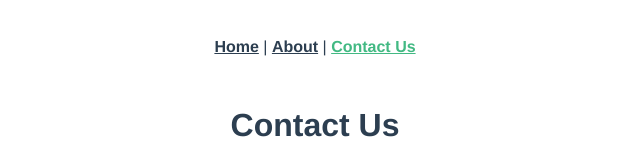
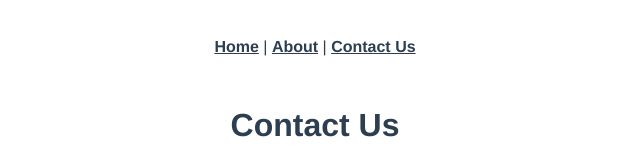
Before and after one commit to MariaTheresaAzzi/vuejs-proj, a Vue app: page /contact in a window 1280 px wide. Shown: the top 160 px of the page, without its empty margins (325-965 px from the left). Built offline with nearby package versions, Linux system fonts and the light colour scheme.

Commit message:
change the navbar and added the testin for the navbar component

```diff
--- a/src/App.vue
+++ b/src/App.vue
@@ -13,8 +13,3 @@ export default {
   }
 }
 </script>
-
-
-<style>
-@import './styles.css';
-</style>
--- a/src/components/NavBar.vue
+++ b/src/components/NavBar.vue
@@ -1,8 +1,12 @@
 <template>
   <nav>
-    <router-link to="/">Home</router-link> |
+    <!-- <router-link to="/">Home</router-link> |
     <router-link to="/about">About</router-link> |
-    <router-link to="/contact">Contact Us</router-link>
+    <router-link to="/contact">Contact Us</router-link> -->
+    <a href="/" class="nav-link">Home</a> |
+    <a href="/about" class="nav-link">About</a> |
+    <a href="/contact" class="nav-link">Contact Us</a>
+
   </nav>
   <router-view />
 </template>
--- /dev/null
+++ b/src/index.css
@@ -0,0 +1,20 @@
+#app {
+  font-family: Avenir, Helvetica, Arial, sans-serif;
+  -webkit-font-smoothing: antialiased;
+  -moz-osx-font-smoothing: grayscale;
+  text-align: center;
+  color: #2c3e50;
+}
+
+nav {
+  padding: 30px;
+}
+
+.nav-link {
+  font-weight: bold;
+  color: #2c3e50;
+}
+
+.nav-link:hover {
+  color: #42b983;
+}
--- a/src/main.js
+++ b/src/main.js
@@ -1,5 +1,6 @@
 import { createApp } from 'vue'
 import App from './App.vue'
 import router from './router'
+import './index.css'
 
 createApp(App).use(router).mount('#app')
--- a/src/styles.css
+++ /dev/null
@@ -1,20 +0,0 @@
-#app {
-    font-family: Avenir, Helvetica, Arial, sans-serif;
-    -webkit-font-smoothing: antialiased;
-    -moz-osx-font-smoothing: grayscale;
-    text-align: center;
-    color: #2c3e50;
-  }
-
-  nav {
-    padding: 30px;
-  }
-
-  nav a {
-    font-weight: bold;
-    color: #2c3e50;
-  }
-
-  nav a.router-link-exact-active {
-    color: #42b983;
-  }
```
Also changed, not shown: 1 other file (tests, documents, lock files or other folders).
